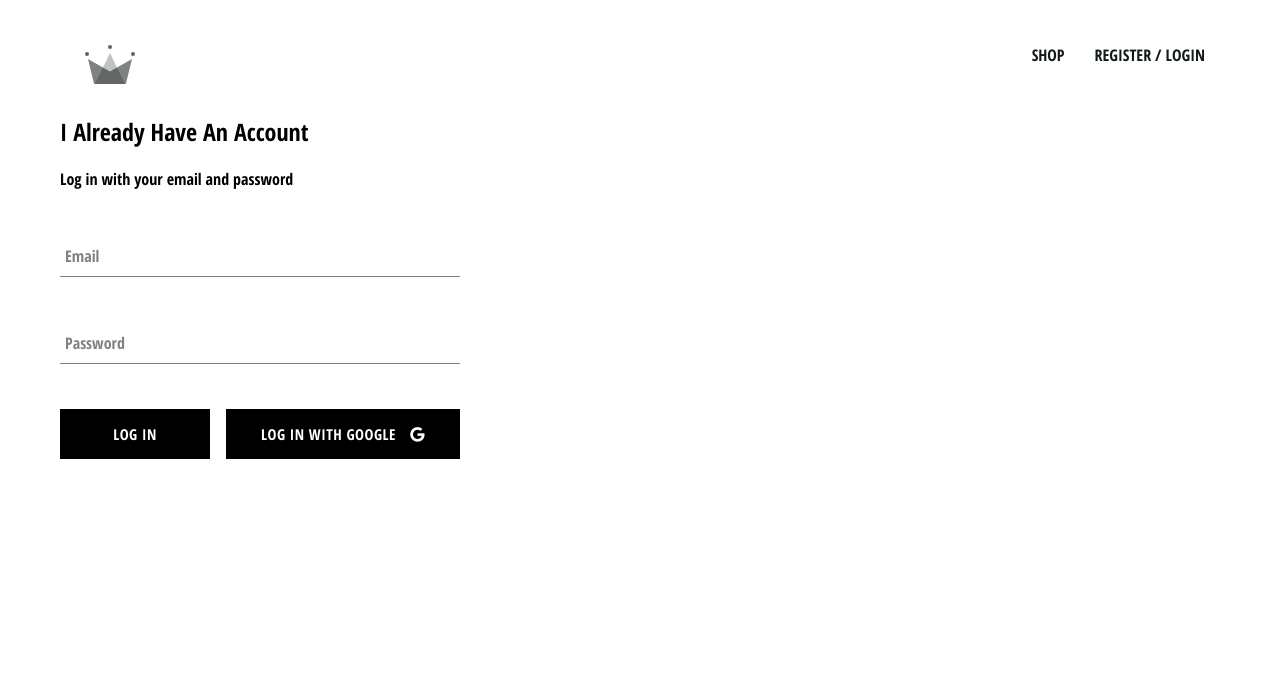
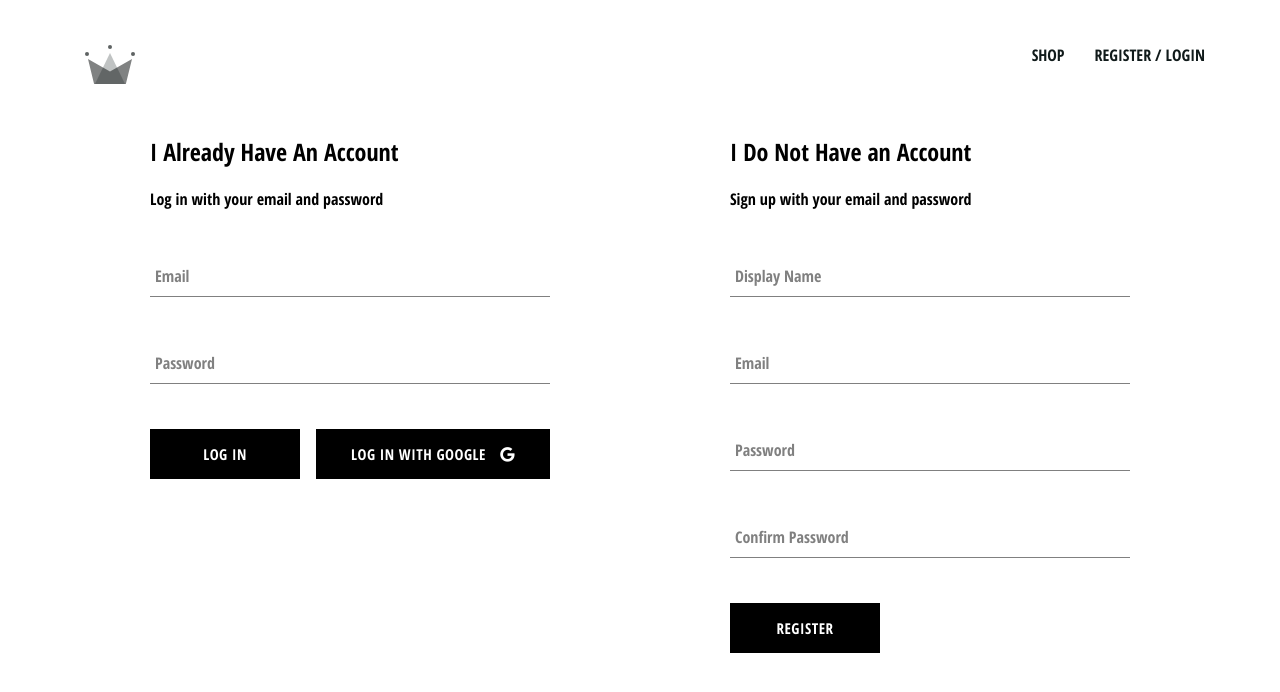
Before and after one commit to think-small/ecommerce, a React (Create React App) app: page /register-login in a window 1280 px wide. Shown: the top 692 px of the page. Built offline with nearby package versions, Linux system fonts and the light colour scheme; no server answers.

Commit message:
Created register-form component for creating users with email and password. Hooked up component to email/password authentication with firebase.

```diff
--- a/src/App.js
+++ b/src/App.js
@@ -6,7 +6,7 @@ import RegisterLoginPage from "./pages/register-login/register-login.component";
 import HomePage from "./pages/home/homepage.component";
 import ShopPage from "./pages/shop/shop.component";
 import HatsPage from "./pages/shop/hats/hats.components";
-import { auth } from "./firebase/firebase.utils";
+import { auth, createUser } from "./firebase/firebase.utils";
 
 class App extends React.Component {
   constructor() {
@@ -20,9 +20,22 @@ class App extends React.Component {
   unsubscribeFromAuth = null;
 
   componentDidMount() {
-    this.unsubscribeFromAuth = auth.onAuthStateChanged((user) =>
-      this.setState({ currentUser: user })
-    );
+    this.unsubscribeFromAuth = auth.onAuthStateChanged(async (userAuth) => {
+      if (userAuth) {
+        const userRef = await createUser(userAuth);
+
+        userRef.onSnapshot((snapshot) => {
+          this.setState({
+            currentUser: {
+              id: userRef.id,
+              ...snapshot.data(),
+            },
+          });
+        });
+      } else {
+        this.setState({ currentUser: null });
+      }
+    });
   }
 
   componentWillUnmount() {
--- a/src/components/header/header.styles.scss
+++ b/src/components/header/header.styles.scss
@@ -21,6 +21,11 @@
     .nav-item {
       padding: 10px 15px;
       cursor: pointer;
+      transition: all 200ms ease-in-out;
+
+      &:hover {
+        border: 2px solid black;
+      }
     }
   }
 }
--- a/src/components/login-form/login-form.styles.scss
+++ b/src/components/login-form/login-form.styles.scss
@@ -1,5 +1,6 @@
 .login-form {
-  width: 400px;
+  min-width: 400px;
+  max-width: 600px;
 
   .button-container {
     display: flex;
--- /dev/null
+++ b/src/components/register-form/register-form.component.js
@@ -0,0 +1,101 @@
+import React, { useState } from "react";
+import FormInput from "../form-input/form-input.component";
+import FormButton from "../form-button/form-button.component";
+import { auth, createUser } from "../../firebase/firebase.utils";
+import "./register-form.styles.scss";
+
+const Register = () => {
+  const [displayName, setDisplayName] = useState("");
+  const [email, setEmail] = useState("");
+  const [password, setPassword] = useState("");
+  const [confirmPassword, setConfirmPassword] = useState("");
+
+  const handleChange = (e) => {
+    const { name, value } = e.target;
+    switch (name) {
+      case "displayName":
+        setDisplayName(value);
+        break;
+      case "password":
+        setPassword(value);
+        break;
+      case "confirmPassword":
+        setConfirmPassword(value);
+        break;
+      case "email":
+        setEmail(value);
+        break;
+      default:
+        return;
+    }
+  };
+
+  const handleSubmit = async (e) => {
+    e.preventDefault();
+    if (password !== confirmPassword) {
+      alert("Password did not match, try again");
+      return;
+    }
+
+    try {
+      const { user } = await auth.createUserWithEmailAndPassword(
+        email,
+        password
+      );
+      await createUser(user, { displayName });
+      setDisplayName("");
+      setPassword("");
+      setConfirmPassword("");
+      setEmail("");
+    } catch (e) {
+      console.log(
+        `Error while creating new user with email and password: ${e}`
+      );
+    }
+  };
+
+  return (
+    <div className="register-form">
+      <h2 className="title">I Do Not Have an Account</h2>
+      <span>Sign up with your email and password</span>
+      <form className="register-form" onSubmit={handleSubmit}>
+        <FormInput
+          type="text"
+          name="displayName"
+          value={displayName}
+          onChange={handleChange}
+          label="Display Name"
+          required
+        />
+        <FormInput
+          type="email"
+          name="email"
+          value={email}
+          onChange={handleChange}
+          label="Email"
+          required
+        />
+        <FormInput
+          type="password"
+          name="password"
+          value={password}
+          onChange={handleChange}
+          label="Password"
+          required
+        />
+        <FormInput
+          type="password"
+          name="confirmPassword"
+          value={confirmPassword}
+          onChange={handleChange}
+          label="Confirm Password"
+          required
+        />
+
+        <FormButton type="submit">Register</FormButton>
+      </form>
+    </div>
+  );
+};
+
+export default Register;
--- /dev/null
+++ b/src/components/register-form/register-form.styles.scss
@@ -0,0 +1,4 @@
+.register-form {
+  min-width: 400px;
+  max-width: 600px;
+}
--- a/src/firebase/firebase.utils.js
+++ b/src/firebase/firebase.utils.js
@@ -22,4 +22,29 @@ const provider = new firebase.auth.GoogleAuthProvider();
 provider.setCustomParameters({ prompt: "select_account" });
 
 export const signInWithGoogle = () => auth.signInWithPopup(provider);
+
+//  =====  ADD NEW USER TO FIRESTORE  =====  //
+export const createUser = async (userAuth, otherData) => {
+  if (!userAuth) return;
+  const userRef = firestore.doc(`users/${userAuth.uid}`);
+  const userSnapshot = await userRef.get();
+
+  if (!userSnapshot.exists) {
+    const { displayName, email } = userAuth;
+    const createdAt = new Date();
+
+    try {
+      await userRef.set({
+        displayName,
+        email,
+        createdAt,
+        ...otherData,
+      });
+    } catch (e) {
+      console.log(`Error creating new user: ${e}`);
+    }
+  }
+  return userRef;
+};
+
 export default firebase;
--- a/src/pages/register-login/register-login.component.js
+++ b/src/pages/register-login/register-login.component.js
@@ -1,11 +1,13 @@
 import React from "react";
 import LoginForm from "../../components/login-form/login-form.component";
+import RegisterForm from "../../components/register-form/register-form.component";
 import "./register-login.styles.scss";
 
 const RegisterLoginPage = () => {
   return (
-    <div>
+    <div className="forms-container">
       <LoginForm />
+      <RegisterForm />
     </div>
   );
 };
--- a/src/pages/register-login/register-login.styles.scss
+++ b/src/pages/register-login/register-login.styles.scss
@@ -0,0 +1,5 @@
+.forms-container {
+  display: flex;
+  width: 100%;
+  justify-content: space-around;
+}
```
